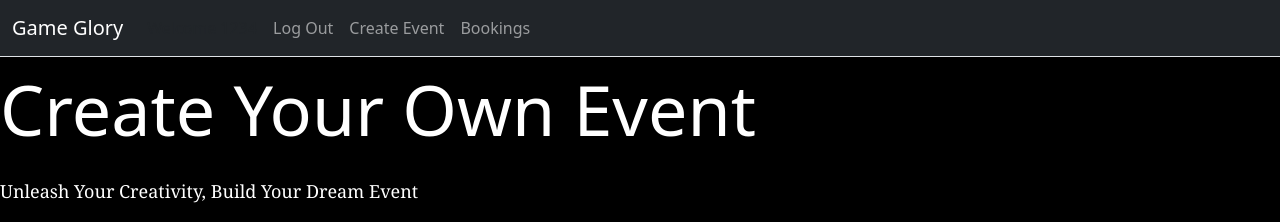
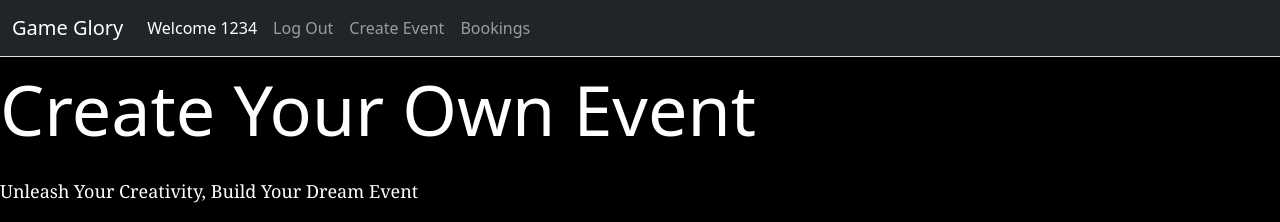
Before and after one commit to YisLA/IAB207_Project, a Flask app: page /destinations/create in a window 1280 px wide. Shown: the top 222 px of the page. Run offline with Flask 3, Linux system fonts and the light colour scheme; a user stored in the database is signed in; some libraries are stand-ins or nearby versions.

Commit message:
made the welcome tag visible

```diff
--- a/travel/templates/base.html
+++ b/travel/templates/base.html
@@ -24,7 +24,8 @@
                         <!-- Register/Login/Logout and welcome -->
                         {% if current_user.is_authenticated %}
                         <li class="nav-item">
-                            <a class="nav-link disabled text-muted" href="#">Welcome {{ current_user.name }}</a>
+                            <!-- Debug: Ensure the authentication check is working -->
+                            <a class="nav-link" href="#" style="color: white;">Welcome {{ current_user.name }}</a>
                         </li>
                         <li class="nav-item">
                             <a class="nav-link" href="{{ url_for('auth.logout') }}">Log Out</a>
@@ -47,6 +48,7 @@
                 </div>
             </div>
         </nav>
+
         <!-- Flash messages -->
         {% with messages = get_flashed_messages() %}
         {% if messages %}
```
